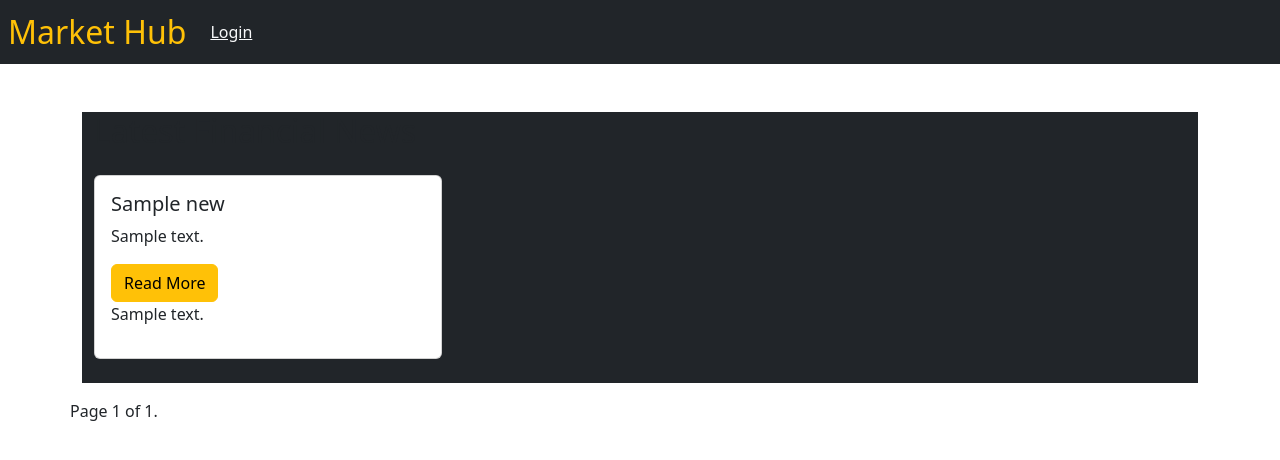
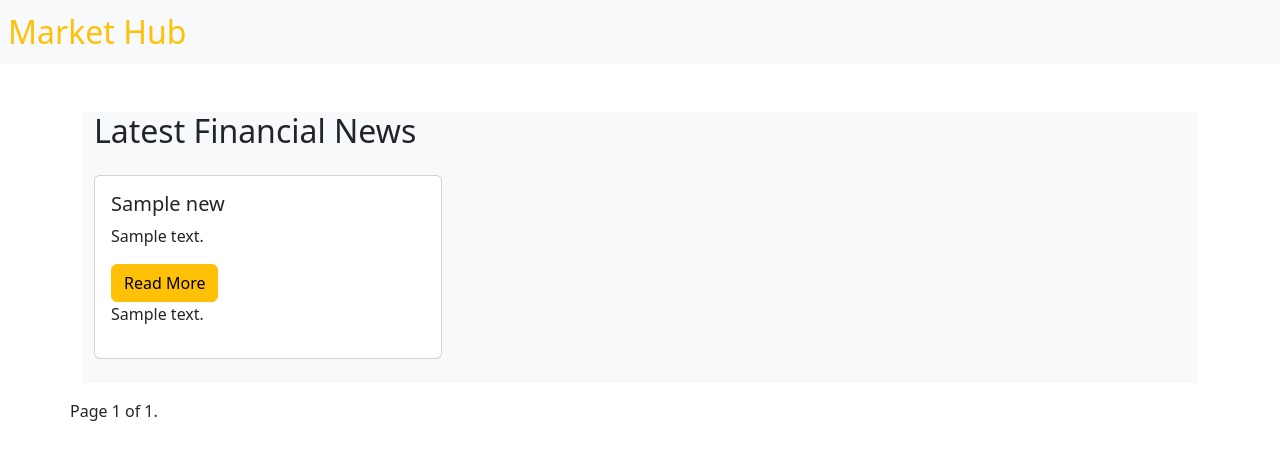
Before and after one commit to vansh1999/markethub-k8s-cluster-cicd-pipeline-jenkins, a Django app: template markethub/news/templates/home.html in a window 1280 px wide. Shown: the top 460 px of the page. Run offline with Django 4.2, Linux system fonts and the light colour scheme; the template is opened without the code that fills it: most values are stand-ins (such as "Sample title", 1, 10 or a date in 2020).

Commit message:
news reader completed. Clean up. V2

```diff
--- a/markethub/markethub/settings.py
+++ b/markethub/markethub/settings.py
@@ -42,9 +42,6 @@ INSTALLED_APPS = [
     'background_task',
 ]
 
-CRONJOBS = [
-    ('0 */2 * * *', 'news.news_fetcher.fetch_news'),  # Runs every 2 hours
-]
 
 MIDDLEWARE = [
     'django.middleware.security.SecurityMiddleware',
--- a/markethub/news/templates/base.html
+++ b/markethub/news/templates/base.html
@@ -8,11 +8,11 @@
     <link href="https://cdn.jsdelivr.net/npm/bootstrap@5.3.3/dist/css/bootstrap.min.css" rel="stylesheet" integrity="sha384-QWTKZyjpPEjISv5WaRU9OFeRpok6YctnYmDr5pNlyT2bRjXh0JMhjY6hW+ALEwIH" crossorigin="anonymous">
 </head>
 <body>
-    <nav class="navbar navbar-expand-lg navbar-dark bg-dark">
+    <nav class="navbar navbar-expand-lg navbar-light bg-light">
         <a class="navbar-brand text-warning display-1 lead fs-2 font-weight-bold" href="/">
             <strong class="px-2">Market Hub</strong>
         </a>
-        <a class="text-light"> Login </a>
+        <!-- <a class="text-light"> Login </a> -->
     </nav>
     <div class="container">
         {% block content %}
--- a/markethub/news/templates/home.html
+++ b/markethub/news/templates/home.html
@@ -1,7 +1,7 @@
 {% extends 'base.html' %}
 
 {% block content %}
-<div class="container mt-5 bg-dark">
+<div class="container mt-5 bg-light">
     <h2 class="mb-4">Latest Financial News</h2>
     <div class="row">
         {% for news in feed %}
```
Also changed, not shown: markethub/news/tasks.py (deleted, +0 -12 lines), markethub/news/views.py (+13 -32 lines), markethub/news/news_fetcher.py (deleted), 1 other file.
